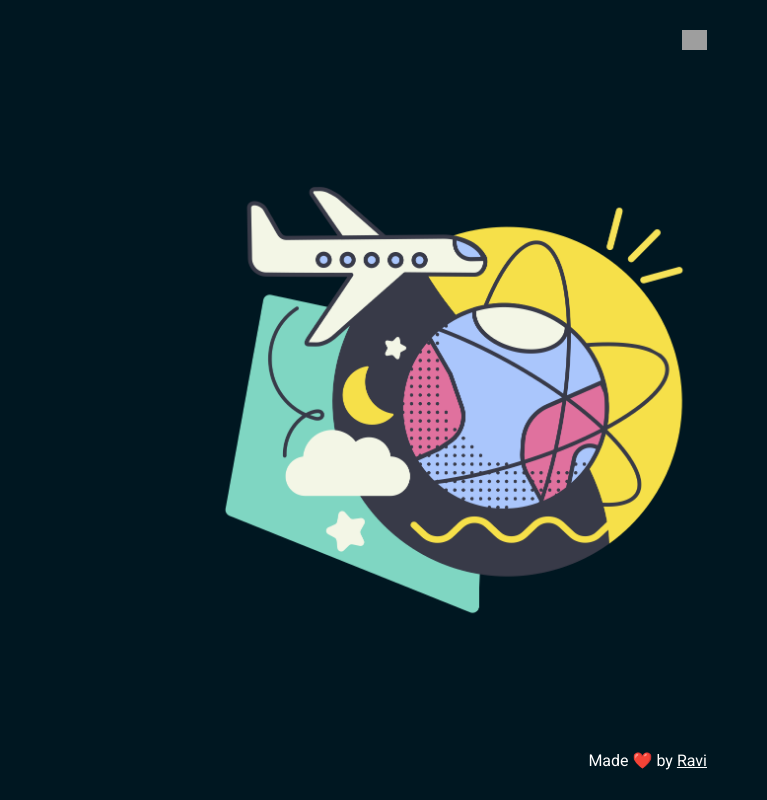
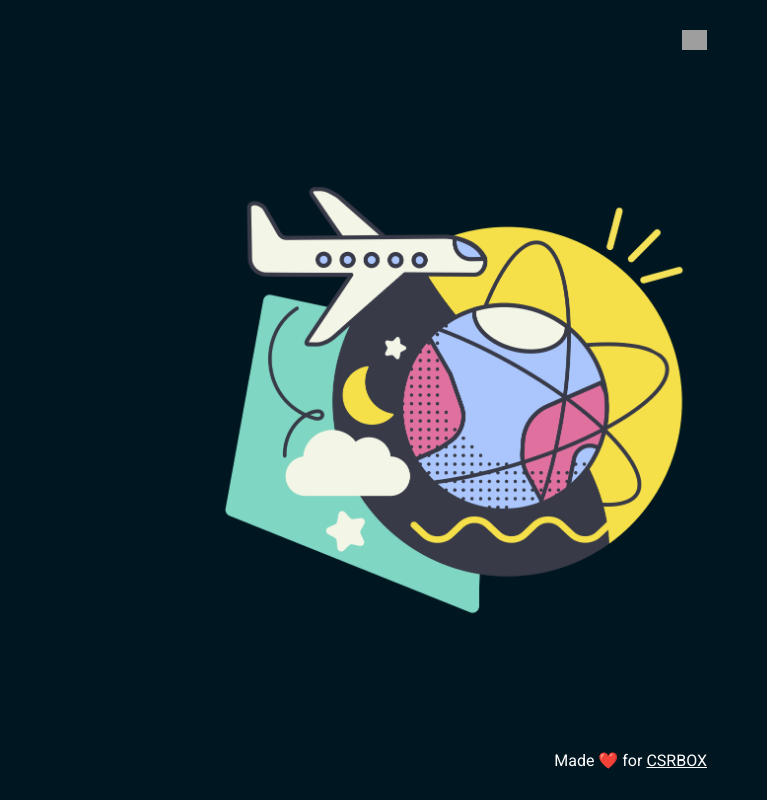
Before and after one commit to TechRaviPandey990/Travelindia.github.io, a plain HTML site: page index.html in a window 1280 px wide. Shown: the top 800 px of the page, 513-1280 px from the left. Drawn offline with Linux system fonts and the light colour scheme; grey boxes are pictures that could not be loaded.

Commit message:
Update index.html
2ND commit

```diff
--- a/index.html
+++ b/index.html
@@ -57,8 +57,8 @@
                 <a href="#" target="_blank"><i class="fab fa-codepen"></i></a>
             </div>
             <div class="dev-info">
-                <span>Made ❤️ by</span>
-                <a href="#" target="_blank">Ravi</a>
+                <span>Made ❤️ for</span>
+                <a href="#" target="_blank">CSRBOX</a>
             </div>
         </footer>
 
```
